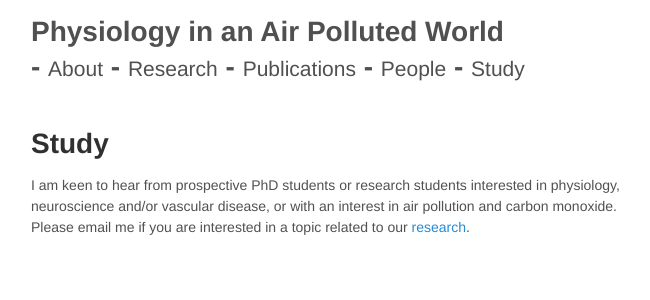
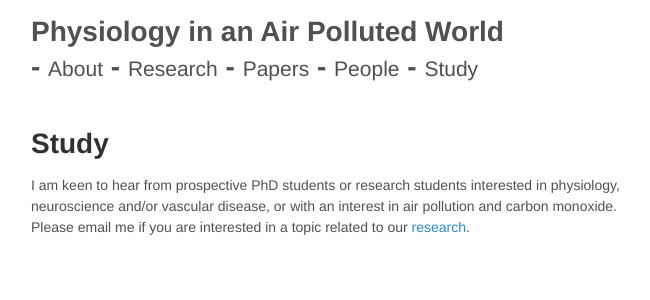
Before and after one commit to mariherigstad/mariherigstad.github.io, a Jekyll site: the page built from study.md, in a window 1280 px wide. Shown: the top 300 px of the page, without its empty margins (308-958 px from the left). Built offline with Jekyll 4.4.1, drawn with Linux system fonts in a browser that asks for light colours.

Commit message:
Update _config.yml

```diff
--- a/_config.yml
+++ b/_config.yml
@@ -26,7 +26,7 @@ github:
 pages_list:
   About: '/about/'
   Research: '/research/'
-  Publications: '/publications/'
+  Papers: '/papers/'
   People: '/people/'
   Study: '/study'
 
```
